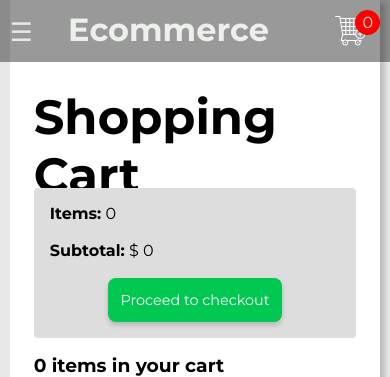
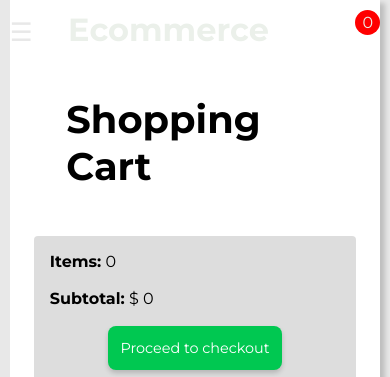
Before and after one commit to CrisCastell/ecommerce, a Django app: page /cart in a window 390 px wide. Shown: the top 377 px of the page. Run offline with Django 3.2, Linux system fonts and the light colour scheme.

Commit message:
Updated style.scss and debug value

```diff
--- a/ecommerce/settings.py
+++ b/ecommerce/settings.py
@@ -23,7 +23,7 @@ BASE_DIR = os.path.dirname(os.path.dirname(os.path.abspath(__file__)))
 SECRET_KEY = os.environ.get('ECOMMERCE_SECRET_KEY')
 
 # SECURITY WARNING: don't run with debug turned on in production!
-DEBUG = True
+DEBUG = False
 
 ALLOWED_HOSTS = ['cristiamecommerce.herokuapp.com']
 
--- a/store/static/css/style.css
+++ b/store/static/css/style.css
@@ -129,7 +129,6 @@ button.btn, a.btn {
 }
 
 header {
-  background-color: rgba(0, 0, 0, 0.4);
   color: #EBF0EA;
   width: 100%;
   padding: 0.6rem 0;
@@ -716,6 +715,11 @@ section:nth-child(even) .card-item {
     justify-content: space-between;
   }
 
+  .title {
+    margin-bottom: 3rem;
+    scale: 0.8;
+  }
+
   #aside-btn {
     display: block;
     order: -1;
--- a/store/static/css/style.scss
+++ b/store/static/css/style.scss
@@ -142,7 +142,7 @@ button.btn, a.btn{
 
 
 header{
-    background-color: rgba(0,0,0,0.4);
+    // background-color: rgba(0,0,0,0.4);
     color:$background-color;
     width: 100%;
     padding: 0.6rem 0;
@@ -753,6 +753,10 @@ section:nth-child(even){
         justify-content:space-between;
 
     }
+    .title{
+        margin-bottom: 3rem;
+        scale: 0.8;
+    }
     #aside-btn{
         display: block;
         order: -1;
```
Also changed, not shown: 1 other file.
